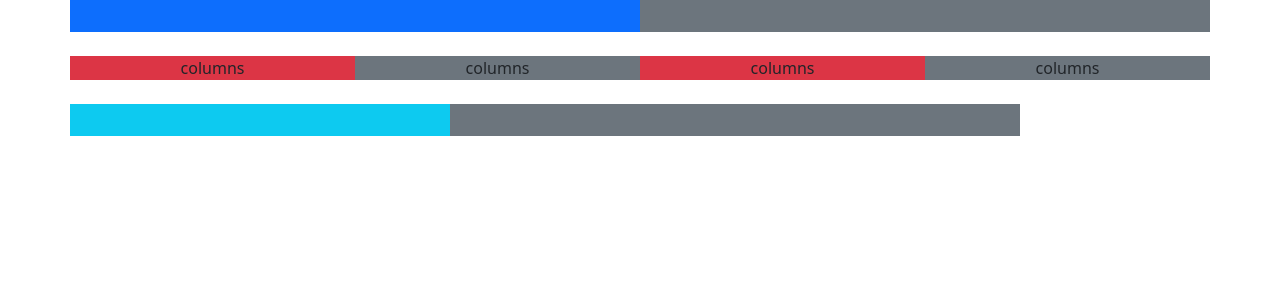
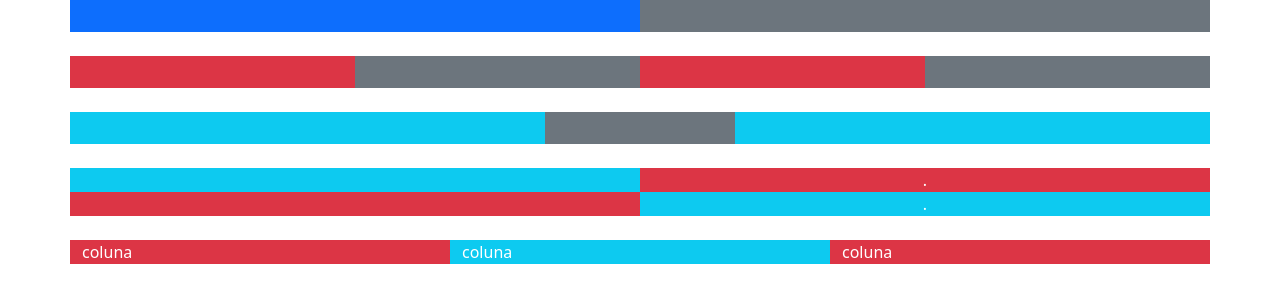
Before and after one commit to IsabellePacheco/Bootstrap_Intro_Isabelle-Pacheco, a plain HTML site: page ex2_sistema-grid/ex2.html in a window 1280 px wide. Drawn offline with nearby package versions, Linux system fonts and the light colour scheme.

Commit message:
ex2- sistemas

```diff
--- a/ex2_sistema-grid/ex2.html
+++ b/ex2_sistema-grid/ex2.html
@@ -19,30 +19,53 @@
 <br>
     <div class="container text-center">
         <div class="row align-items-start">
-          <div class="col bg-danger">
-           columns
+          <div class="col bg-danger text-white p-3">
           </div>
-          <div class="col bg-secondary">
-             columns
+          <div class="col bg-secondary text-white p-3">
           </div>
-          <div class="col bg-danger">
-             columns
+          <div class="col bg-danger text-white p-3">
           </div>
-          <div class="col bg-secondary">
-            columns
+          <div class="col bg-secondary text-white p-3 ">
+
          </div>
         </div>
     </div>
 <br>
 
-<div class="container">
+<div class="container " >
     <!-- row- linhas -->
     <div class="row">
-        <div class="col-sm-4 bg-info text-white p-3"></div>
-        <div class="col-sm-6 bg-secondary text-white p-3"></div>
+        <div class="col-sm-5 bg-info text-white p-3"></div>
+        <div class="col-sm-2 bg-secondary text-white p-3"></div>
+        <div class="col-sm-5 bg-info text-white p-3"></div>
     </div>
 </div>
+
+<br>
+
+<div class="container text-center">
+    <div class="row">
+      <div class="col-6 col-sm-6 bg-info text-white"></div>
+      <div class="col-6 col-sm-6 bg-danger text-white">.</div>
+
+      <div class="w-100"></div>
+
+      <div class="col-6 col-sm-6 bg-danger text-white"></div>
+      <div class="col-6 col-sm-6 bg-info text-white">.</div>
+    </div>
+</div>
+<br>
+<div class="container">
+    <div class="row align-items-center">
+        <div class="col bg-danger text-white">coluna</div>
+        <div class="col bg-info text-white">coluna</div>
+        <div class="col bg-danger text-white">coluna</div>
+
+    </div>
+</div>
+
 
     <script src="https://cdn.jsdelivr.net/npm/bootstrap@5.3.0/dist/js/bootstrap.bundle.min.js"></script>
 </body>
 </html>
+</html>
```
